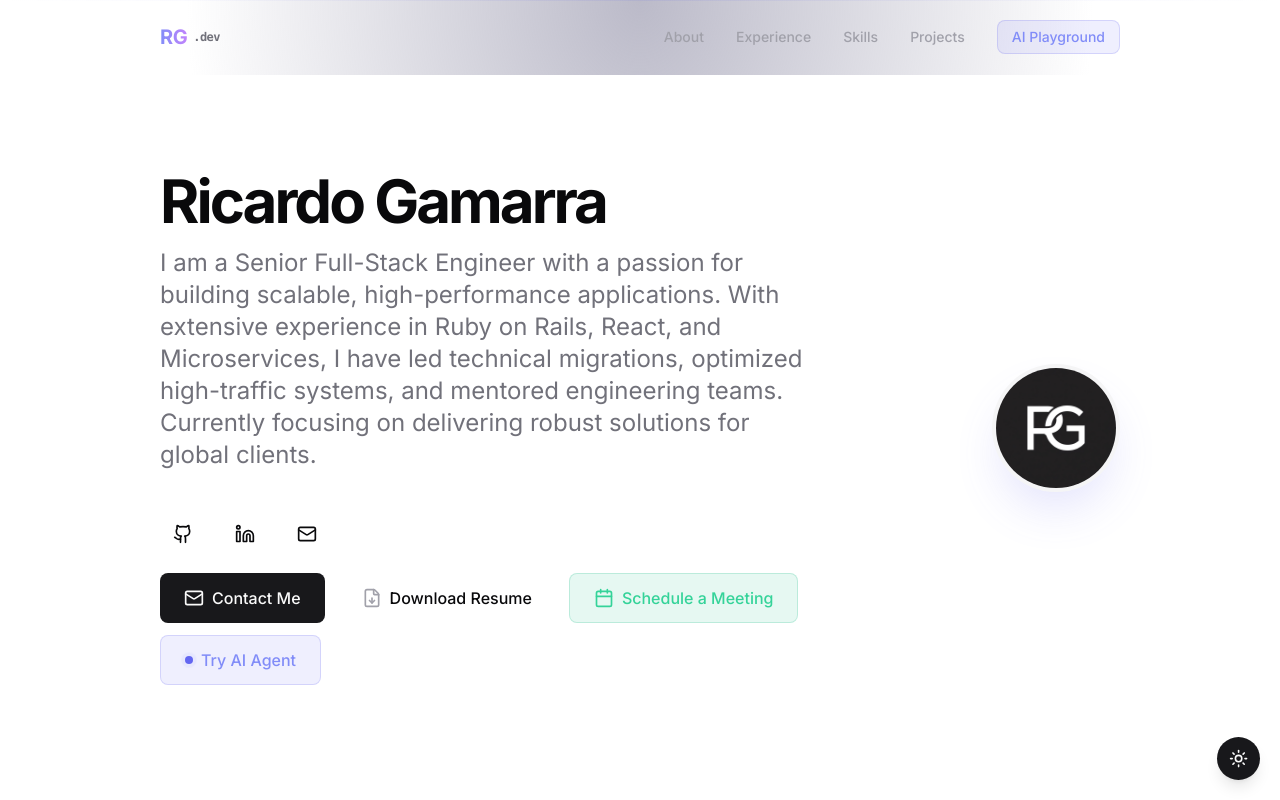
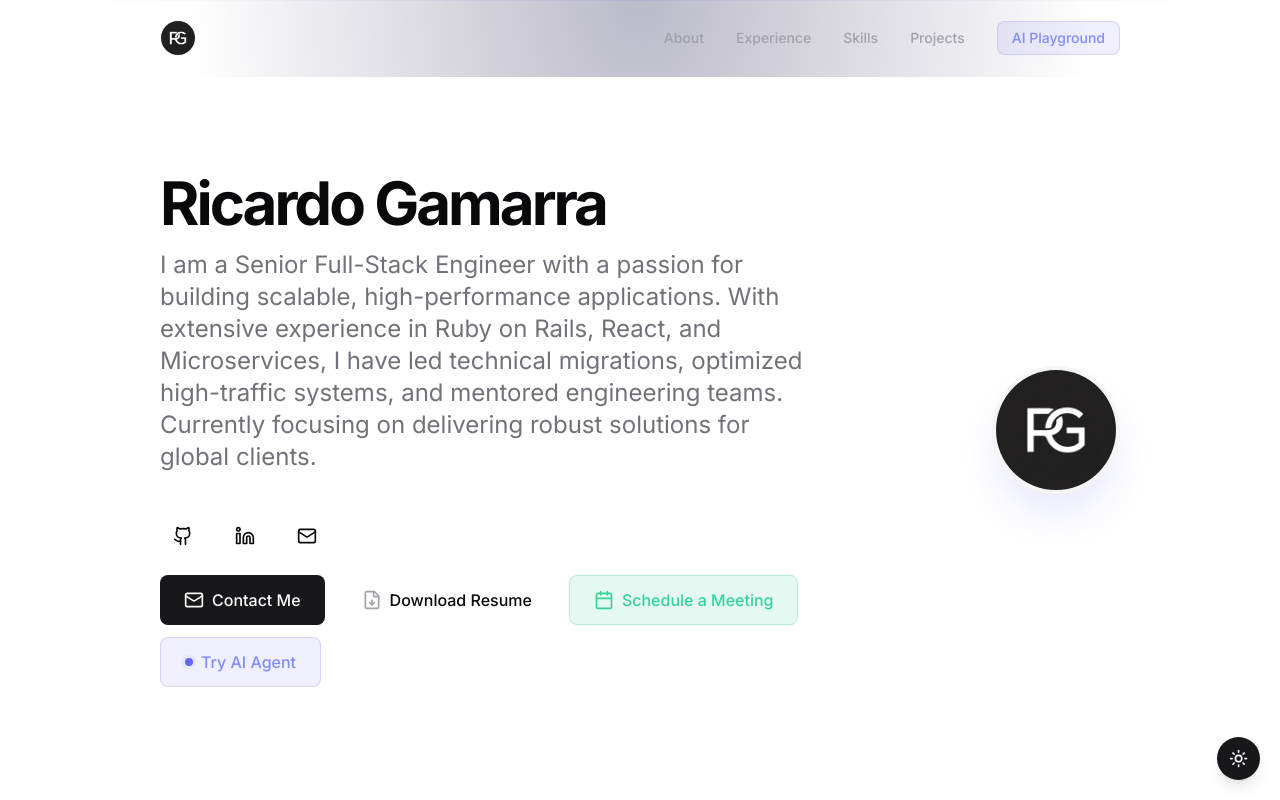
Before and after one commit to richard0000/dev-portfolio, a Next.js app: page / in a window 1280 px wide. Shown: the top 800 px of the page. Built offline with nearby package versions, Linux system fonts and the light colour scheme.

Commit message:
fix: use existing logo in header

```diff
--- a/src/components/header.tsx
+++ b/src/components/header.tsx
@@ -4,6 +4,8 @@ import { useState, useEffect } from "react";
 import Link from "next/link";
 import { Menu, X } from "lucide-react";
 import { cn } from "@/lib/utils";
+import { LocalAvatar } from "./ui/LocalAvatar";
+import { RESUME_DATA } from "@/data/resume";
 
 const NAV_ITEMS = [
     { label: "About", href: "/#about" },
@@ -45,10 +47,11 @@ export function Header() {
                     href="/"
                     className="text-xl font-bold tracking-tight hover:text-indigo-400 transition-colors flex items-center gap-1.5"
                 >
-                    <span className="bg-gradient-to-r from-indigo-400 to-purple-400 bg-clip-text text-transparent">
-                        RG
-                    </span>
-                    <span className="text-xs text-zinc-500 font-mono hidden sm:inline">.dev</span>
+                    <LocalAvatar
+                        src={RESUME_DATA.avatarUrl}
+                        alt={RESUME_DATA.name}
+                        className="h-9 w-9"
+                    />
                 </Link>
 
                 {/* Desktop Nav */}
--- a/src/components/hero.tsx
+++ b/src/components/hero.tsx
@@ -5,26 +5,8 @@ import { Section } from "@/components/ui/section";
 import { ArrowDown, Mail, Calendar, FileDown } from "lucide-react";
 import { motion } from "framer-motion";
 
-import Image from "next/image";
+import { LocalAvatar } from "@/components/ui/LocalAvatar";
 import Link from "next/link";
-
-// Simple Avatar component locally defined if not using a library yet
-// or we can just use img for now for simplicity in the first pass
-function LocalAvatar({ src, alt }: { src: string; alt: string }) {
-    return (
-        <div className="relative h-24 w-24 md:h-32 md:w-32 rounded-full overflow-hidden border-4 border-white/10 bg-muted flex items-center justify-center text-3xl font-bold text-muted-foreground shadow-2xl shadow-indigo-500/20">
-            {src && (
-                <Image
-                    src={src}
-                    alt={alt}
-                    fill
-                    className="object-cover"
-                    priority
-                />
-            )}
-        </div>
-    )
-}
 
 export function Hero() {
     return (
@@ -109,6 +91,7 @@ export function Hero() {
                     <LocalAvatar
                         src={RESUME_DATA.avatarUrl}
                         alt={RESUME_DATA.name}
+                        className="h-24 w-24 md:h-32 md:w-32 border-4 shadow-2xl shadow-indigo-500/20"
                     />
                 </motion.div>
             </div>
--- /dev/null
+++ b/src/components/ui/LocalAvatar.tsx
@@ -0,0 +1,33 @@
+import Image from "next/image";
+import { cn } from "@/lib/utils";
+
+interface LocalAvatarProps {
+    src?: string;
+    alt?: string;
+    className?: string;
+}
+
+export function LocalAvatar({ src, alt = "Avatar", className }: LocalAvatarProps) {
+    return (
+        <div
+            className={cn(
+                "relative rounded-full overflow-hidden border border-white/10 bg-muted flex items-center justify-center text-muted-foreground",
+                className
+            )}
+        >
+            {src ? (
+                <Image
+                    src={src}
+                    alt={alt}
+                    fill
+                    className="object-cover"
+                    priority
+                />
+            ) : (
+                <span className="text-xs font-semibold uppercase">
+                    {alt.substring(0, 2)}
+                </span>
+            )}
+        </div>
+    );
+}
```
